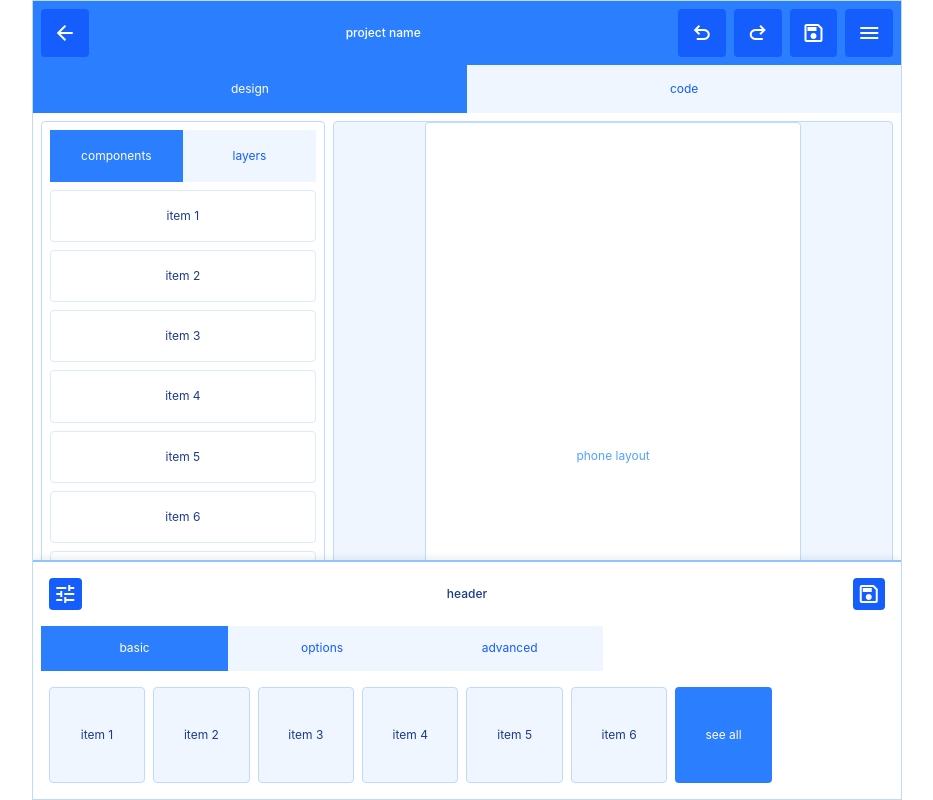
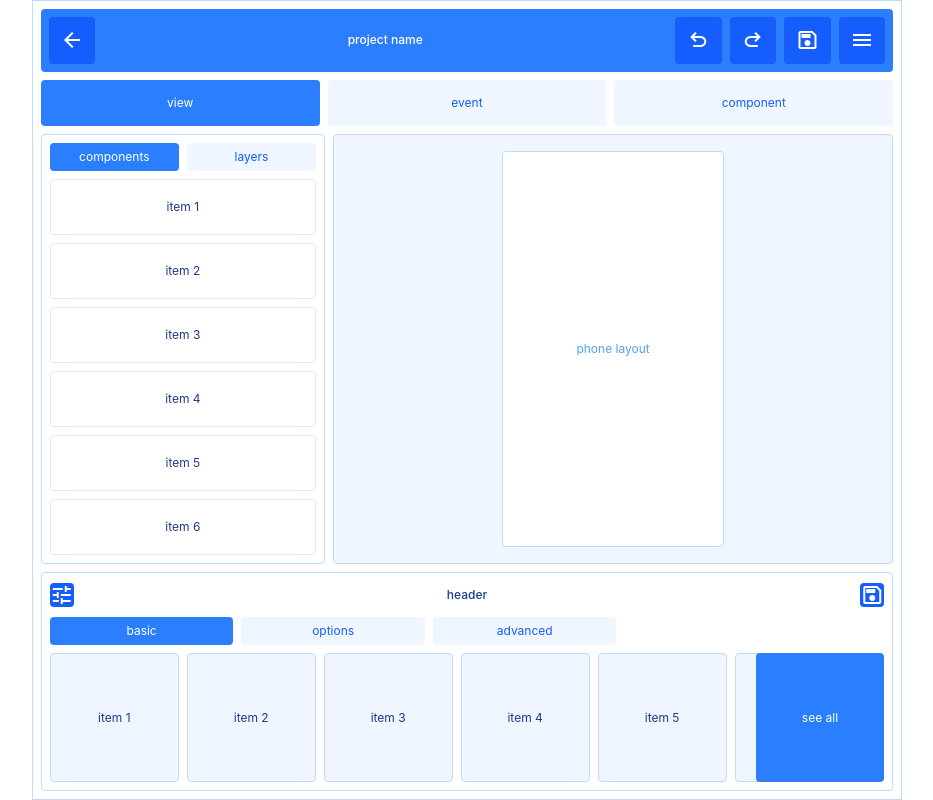
Before and after one commit to IMOitself/HandDrop, a React (Vite) app in the folder unnamed-project-2/: page / in a window 1280 px wide. Shown: the whole page, without its empty margins (173-1106 px from the left). Built offline with nearby package versions, Linux system fonts and the light colour scheme.

Commit message:
design attempt #2

```diff
--- a/unnamed-project-2/src/App.jsx
+++ b/unnamed-project-2/src/App.jsx
@@ -3,14 +3,14 @@ import { useState } from 'react'
 const iconBtn = "aspect-square flex-none flex items-center justify-center bg-blue-600 text-white rounded-sm hover:bg-blue-700 transition-colors cursor-pointer"
 
 function App() {
-  const [activeTab, setActiveTab] = useState('design')
+  const [activeTab, setActiveTab] = useState('view')
   const [drawerTab, setDrawerTab] = useState(0)
   const [sheetTab, setSheetTab] = useState('basic')
 
   return (
-    <div className="relative h-full flex flex-col overflow-hidden font-sans text-xs text-blue-900 bg-white border border-blue-200">
+    <div className="h-full flex flex-col p-2 gap-2 overflow-hidden font-sans text-xs text-blue-900 bg-white border border-blue-200">
 
-      <header className="h-[8%] flex gap-2 p-2 bg-blue-500">
+      <header className="h-[8%] flex-none flex gap-2 p-2 bg-blue-500 rounded-sm">
         <button className={iconBtn}>
           <span className="material-symbols-outlined text-lg">arrow_back</span>
         </button>
@@ -22,50 +22,50 @@ function App() {
         )}
       </header>
 
-      <nav className="h-[6%] flex">
-        {['design', 'code'].map(tab =>
+      <nav className="h-[6%] flex-none flex gap-2">
+        {['view', 'event', 'component'].map(tab =>
           <button
             key={tab}
             onClick={() => setActiveTab(tab)}
-            className={`flex-1 flex items-center justify-center cursor-pointer transition-colors ${activeTab === tab ? 'bg-blue-500 text-white' : 'bg-blue-50 text-blue-600 hover:bg-blue-100'}`}
+            className={`flex-1 flex items-center justify-center cursor-pointer rounded-sm transition-colors ${activeTab === tab ? 'bg-blue-500 text-white' : 'bg-blue-50 text-blue-600 hover:bg-blue-100'}`}
           >
             {tab}
           </button>
         )}
       </nav>
 
-      <main className="flex-1 min-h-0 flex gap-2 p-2">
-        <aside className="w-1/3 flex-none flex flex-col gap-2 p-2 overflow-hidden justify-start border border-blue-200 rounded-sm">
-          <div className="h-[8%] flex-none flex">
+      <main className="flex-1 min-h-0 flex gap-2">
+        <aside className="w-1/3 flex-none flex flex-col gap-2 p-2 overflow-hidden border border-blue-200 rounded-sm">
+          <div className="h-7 flex-none flex gap-2">
             {['components', 'layers'].map((label, i) =>
               <button
                 key={label}
                 onClick={() => setDrawerTab(i)}
-                className={`flex-1 flex items-center justify-center cursor-pointer transition-colors ${drawerTab === i ? 'bg-blue-500 text-white' : 'bg-blue-50 text-blue-600 hover:bg-blue-100'}`}
+                className={`flex-1 flex items-center justify-center cursor-pointer rounded-sm transition-colors ${drawerTab === i ? 'bg-blue-500 text-white' : 'bg-blue-50 text-blue-600 hover:bg-blue-100'}`}
               >
                 {label}
               </button>
             )}
           </div>
-          {Array.from({ length: 7 }, (_, i) =>
-            <div key={i} className="h-[8%] flex-none flex items-center justify-center border border-blue-100 rounded-sm bg-white hover:bg-blue-50 cursor-pointer transition-colors">
+          {Array.from({ length: 6 }, (_, i) =>
+            <div key={i} className="flex-1 flex items-center justify-center border border-blue-100 rounded-sm bg-white hover:bg-blue-50 cursor-pointer transition-colors">
               item {i + 1}
             </div>
           )}
         </aside>
 
-        <div className="flex-1 min-w-0 flex items-center justify-center overflow-hidden border border-blue-200 rounded-sm bg-blue-50" style={{ containerType: 'size' }}>
+        <div className="flex-1 min-w-0 flex items-center justify-center p-2 overflow-hidden border border-blue-200 rounded-sm bg-blue-50" style={{ containerType: 'size' }}>
           <div
-            className="aspect-[9/16] flex-none flex items-center justify-center self-start bg-white border border-blue-200 rounded-sm text-blue-400"
-            style={{ width: 'min(100cqw, 100cqh * 9 / 16)' }}
+            className="aspect-[9/16] flex items-center justify-center bg-white border border-blue-200 rounded-sm text-blue-400"
+            style={{ width: 'min(calc(100cqw - 1rem), calc((100cqh - 1rem) * 9 / 16))' }}
           >
             phone layout
           </div>
         </div>
       </main>
 
-      <section className="absolute left-0 right-0 bottom-0 h-[30%] z-20 flex flex-col gap-2 p-2 bg-white border-t-2 border-blue-300 shadow-[0_-2px_8px_rgba(0,0,0,0.08)]">
-        <div className="h-[22%] flex-none flex gap-2 p-2">
+      <section className="h-[28%] flex-none flex flex-col gap-2 p-2 bg-white border border-blue-200 rounded-sm">
+        <div className="h-7 flex-none flex items-center gap-2">
           <div className={iconBtn}>
             <span className="material-symbols-outlined text-lg">tune</span>
           </div>
@@ -75,25 +75,25 @@ function App() {
           </div>
         </div>
 
-        <div className="h-[20%] flex-none flex justify-start">
+        <div className="h-7 flex-none flex gap-2 justify-start">
           {['basic', 'options', 'advanced'].map(tab =>
             <button
               key={tab}
               onClick={() => setSheetTab(tab)}
-              className={`w-[22%] flex items-center justify-center cursor-pointer transition-colors ${sheetTab === tab ? 'bg-blue-500 text-white' : 'bg-blue-50 text-blue-600 hover:bg-blue-100'}`}
+              className={`w-[22%] flex items-center justify-center cursor-pointer rounded-sm transition-colors ${sheetTab === tab ? 'bg-blue-500 text-white' : 'bg-blue-50 text-blue-600 hover:bg-blue-100'}`}
             >
               {tab}
             </button>
           )}
         </div>
 
-        <div className="flex-1 min-h-0 flex gap-2 p-2 overflow-x-auto justify-start [scrollbar-width:none]">
+        <div className="flex-1 min-h-0 flex gap-2 overflow-x-auto justify-start [scrollbar-width:none]">
           {Array.from({ length: 6 }, (_, i) =>
             <div key={i} className="aspect-square h-full flex-none flex items-center justify-center bg-blue-50 border border-blue-200 rounded-sm hover:bg-blue-100 cursor-pointer transition-colors">
               item {i + 1}
             </div>
           )}
-          <div className="aspect-square h-full flex-none flex items-center justify-center bg-blue-500 text-white rounded-sm sticky right-2 z-30 cursor-pointer hover:bg-blue-600 transition-colors">
+          <div className="aspect-square h-full flex-none flex items-center justify-center bg-blue-500 text-white rounded-sm sticky right-0 z-10 cursor-pointer hover:bg-blue-600 transition-colors">
             see all
           </div>
         </div>
```
